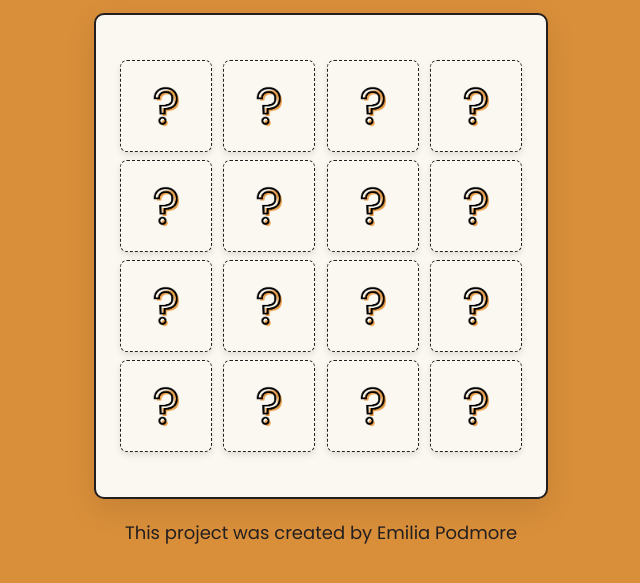
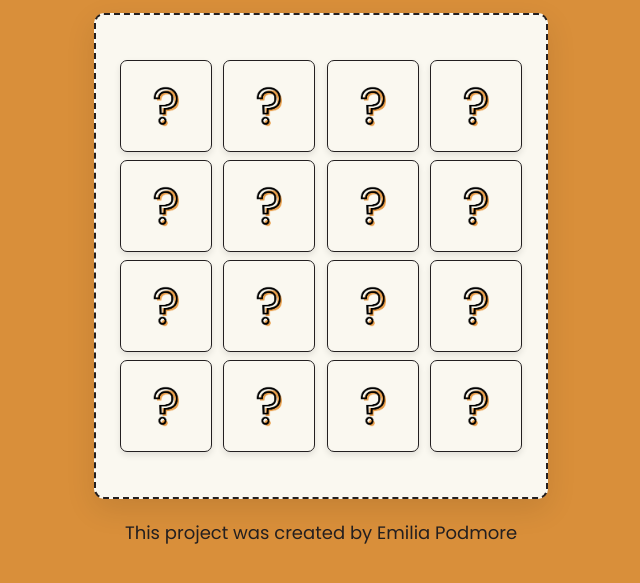
Before and after one commit to EmiliaPodmore/MatchCatCardGame, a plain HTML site: page index.html in a window 1280 px wide. Shown: the part 91-674 px from the top of the page, without its empty margins (319-959 px from the left). Drawn offline with Linux system fonts and the light colour scheme.

Commit message:
Updated border

```diff
--- a/src/style.css
+++ b/src/style.css
@@ -17,7 +17,7 @@ h1 {
   padding: 25px;
   margin: 0 auto;
   border-radius: 10px;
-  border: 2px solid #231f20;
+  border: 2px dashed #231f20;
   background: #faf8f0;
   box-shadow: 0 10px 30px rgba(0, 0, 0, 0.1);
 }
@@ -77,7 +77,7 @@ h1 {
   pointer-events: none;
   backface-visibility: hidden;
   box-shadow: 0 3px 6px rgba(0, 0, 0, 0.1);
-  border: 1px dashed #231f20;
+  border: 1px solid #231f20;
   transition: transform 0.25s linear;
 }
 .card .front-view img {
```
